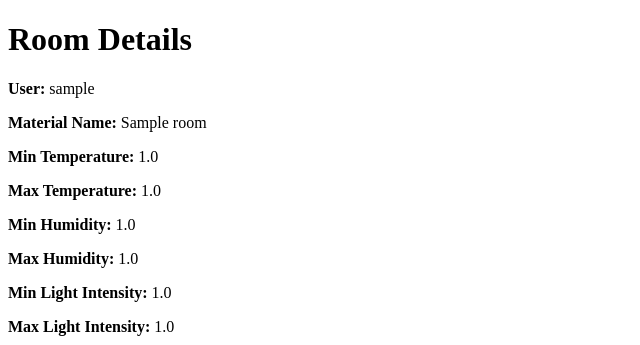
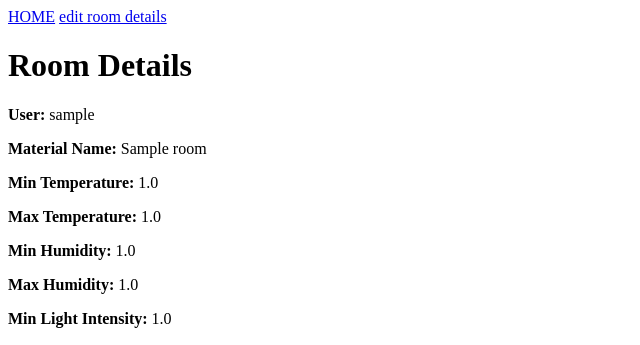
Before and after one commit to SifaKasena/Optibreed, a Django app: page /rooms/1/ in a window 1280 px wide. Shown: the top 345 px of the page, without its empty margins (0-640 px from the left). Run offline with Django 5.2, Linux system fonts and the light colour scheme; a user stored in the database is signed in; tables that the repository leaves empty hold one stand-in row (values such as "Sample post").

Commit message:
Edit room details

```diff
--- a/attachment/optibreed/management/commands/generate_sample_data.py
+++ b/attachment/optibreed/management/commands/generate_sample_data.py
@@ -8,7 +8,7 @@
     help = 'Generate sample data for Condition model'
 
     def handle(self, *args, **kwargs):
-        room = Room.objects.first()  # Replace with specific room if necessary
+        room = Room.objects.get(id=2)  # Replace with specific room if necessary
 
         if not room:
             self.stdout.write(self.style.ERROR('No Room instances found. Please create a Room instance first.'))
--- a/attachment/optibreed/templates/room.html
+++ b/attachment/optibreed/templates/room.html
@@ -6,6 +6,9 @@
     <script src="https://cdn.jsdelivr.net/npm/chart.js"></script>
 </head>
 <body>
+    <a href="{% url 'optibreed:home' %}">HOME</a>
+    <a href="{% url 'optibreed:edit_room' room_id=room.id %}">edit room details</a>
+
     <h1>Room Details</h1>
     <p><strong>User:</strong> {{ room.User.username }}</p>
     <p><strong>Material Name:</strong> {{ room.Material_name }}</p>
--- a/attachment/optibreed/urls.py
+++ b/attachment/optibreed/urls.py
@@ -12,4 +12,5 @@
     path('add_room/', views.add_room, name='add_room'),
     path("rooms/<int:room_id>/", views.room_conditions, name="rooms"),
     path('endpoint/', views.receive_data, name='receive_data'),
+    path('edit_room/<int:room_id>/',views.edit_room, name='edit_room'),
 ]
--- a/attachment/optibreed/views.py
+++ b/attachment/optibreed/views.py
@@ -126,3 +126,17 @@
 
 #     room_conditions(request,room_id)
 #     return render(request, 'room.html', {'room': room})
+
+
+#edit room information
+
+def edit_room(request, room_id):
+    room = get_object_or_404(Room, id=room_id)
+    if request.method == 'POST':
+        form = RoomForm(request.POST, instance=room)
+        if form.is_valid():
+            form.save()
+            return redirect('optibreed:rooms', room_id=room_id)
+    else:
+        form = RoomForm(instance=room)
+    return render(request, 'edit_room.html', {'form': form})
```
Also changed, not shown: attachment/optibreed/templates/edit_room.html (added, +16 -0 lines).
